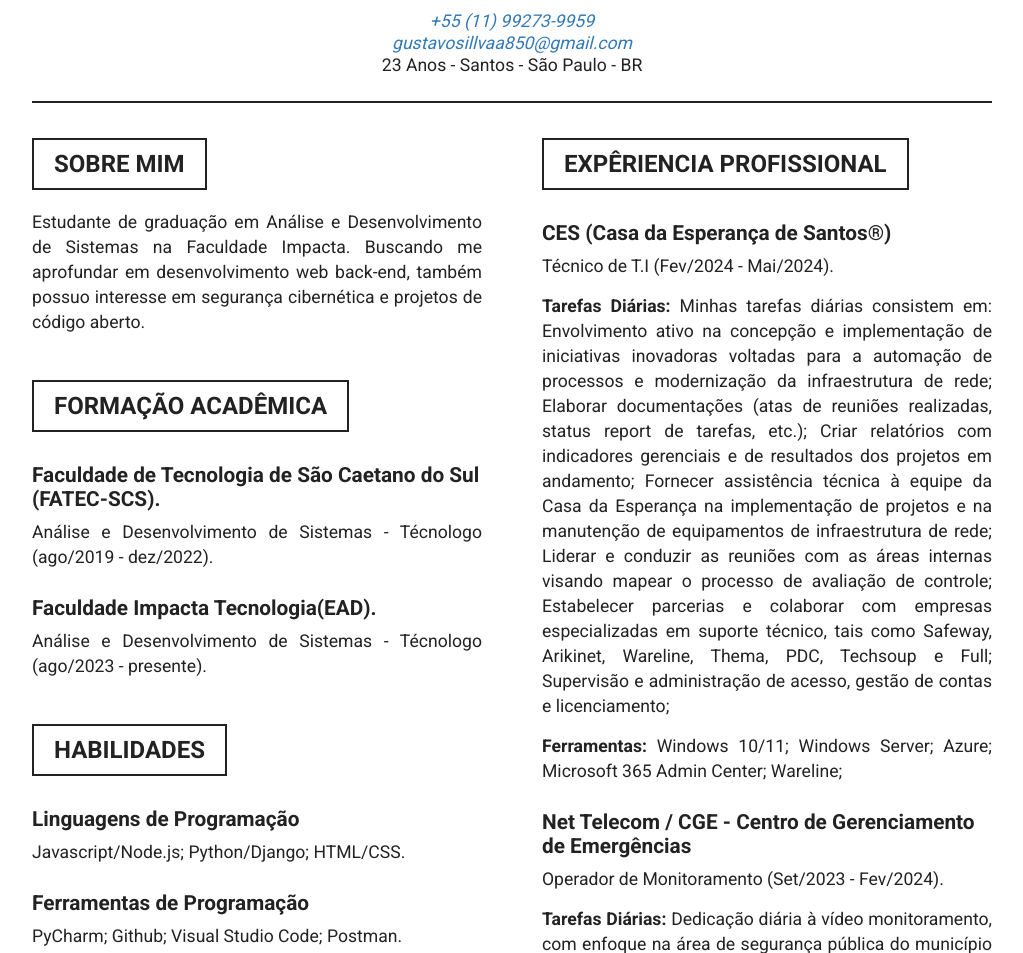
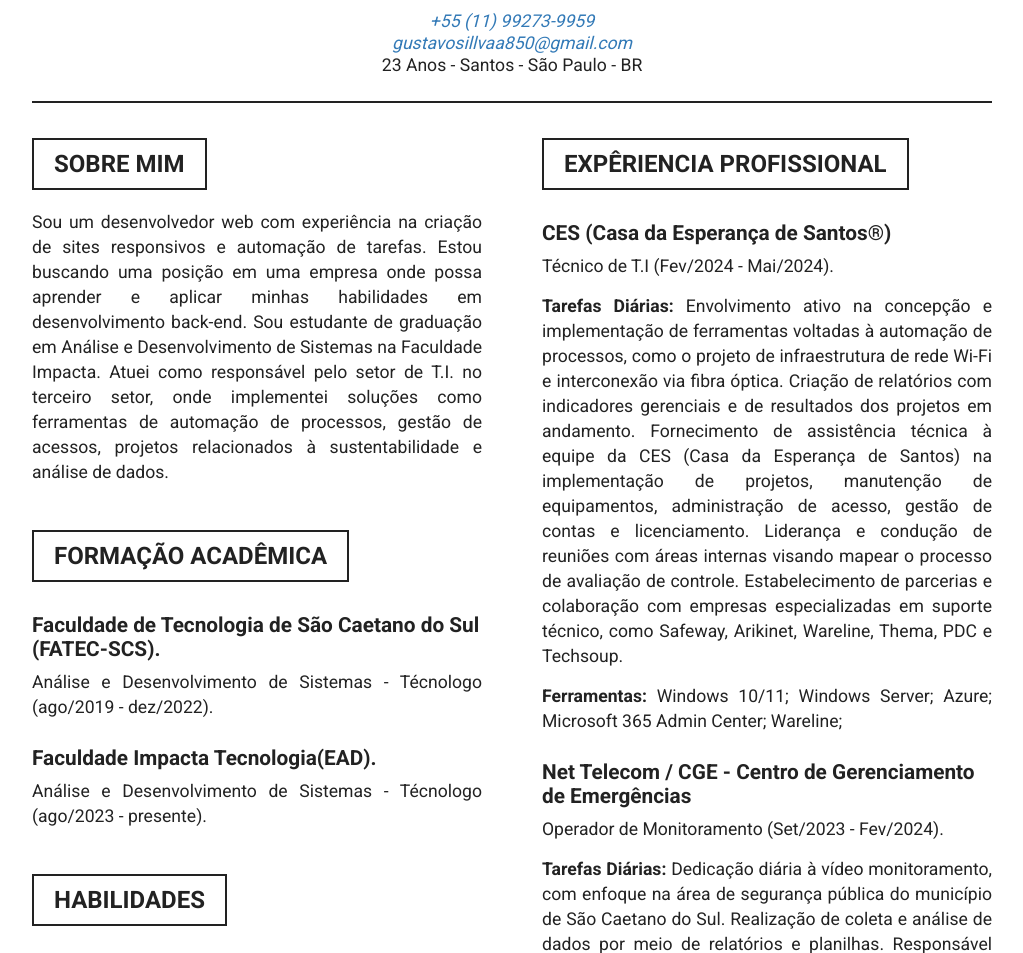
Before and after one commit to ggsilva10/Resume, a plain HTML site: page src/index.html in a window 1280 px wide. Shown: the part 147-1100 px from the top of the page, without its empty margins (128-1151 px from the left). Drawn offline with Linux system fonts and the light colour scheme.

Commit message:
fixed Sobre Mim

```diff
--- a/src/index.html
+++ b/src/index.html
@@ -14,17 +14,19 @@
         <p class="profile">
             <a href="tel:+5511992739959"><i>+55 (11) 99273-9959</i></a><br>
             <a href="mailto:gustavosillvaa850@gmail.com" target="_blank"><i>gustavosillvaa850@gmail.com</i></a><br> 23
-            Anos - Santos - São Paulo - BR<br>
-        </p>
+            Anos - Santos - São Paulo - BR<br></p>
+
     </header>
     <main>
         <section>
 
             <!-- Sobre Mim -->
             <h2>Sobre Mim</h2>
-            <p>Estudante de graduação em Análise e Desenvolvimento de Sistemas na Faculdade Impacta. Buscando me
-                aprofundar em desenvolvimento web back-end, também possuo interesse em segurança cibernética e projetos de
-                código aberto.
+            <p>Sou um desenvolvedor web com experiência na criação de sites responsivos e automação de tarefas.
+                Estou buscando uma posição em uma empresa onde possa aprender e aplicar minhas habilidades em desenvolvimento back-end.
+                Sou estudante de graduação em Análise e Desenvolvimento de Sistemas na Faculdade Impacta.
+                Atuei como responsável pelo setor de T.I. no terceiro setor, onde implementei soluções como ferramentas de automação de processos,
+                gestão de acessos, projetos relacionados à sustentabilidade e análise de dados.
             </p>
 
 
@@ -65,18 +67,11 @@
                 <p>Técnico de T.I (Fev/2024 - Mai/2024).</p>
 
                 <p><strong>Tarefas Diárias:</strong>
-                    Minhas tarefas diárias consistem em:
-                    Envolvimento ativo na concepção e implementação de iniciativas inovadoras voltadas para a automação
-                    de processos e modernização da infraestrutura de rede;
-                    Elaborar documentações (atas de reuniões realizadas, status report de tarefas, etc.);
-                    Criar relatórios com indicadores gerenciais e de resultados dos projetos em andamento;
-                    Fornecer assistência técnica à equipe da Casa da Esperança na implementação de projetos e na
-                    manutenção de equipamentos de infraestrutura de rede;
-                    Liderar e conduzir as reuniões com as áreas internas visando mapear o processo de avaliação de
-                    controle;
-                    Estabelecer parcerias e colaborar com empresas especializadas em suporte técnico, tais como Safeway,
-                    Arikinet, Wareline, Thema, PDC, Techsoup e Full;
-                    Supervisão e administração de acesso, gestão de contas e licenciamento;
+                    Envolvimento ativo na concepção e implementação de ferramentas voltadas à automação de processos, como o projeto de infraestrutura de rede Wi-Fi e interconexão via fibra óptica.
+                    Criação de relatórios com indicadores gerenciais e de resultados dos projetos em andamento.
+                    Fornecimento de assistência técnica à equipe da CES (Casa da Esperança de Santos) na implementação de projetos, manutenção de equipamentos, administração de acesso, gestão de contas e licenciamento.
+                    Liderança e condução de reuniões com áreas internas visando mapear o processo de avaliação de controle.
+                    Estabelecimento de parcerias e colaboração com empresas especializadas em suporte técnico, como Safeway, Arikinet, Wareline, Thema, PDC e Techsoup.
 
                 </p>
                 <p><strong>Ferramentas:</strong> Windows 10/11; Windows Server; Azure; Microsoft 365 Admin Center;
```
